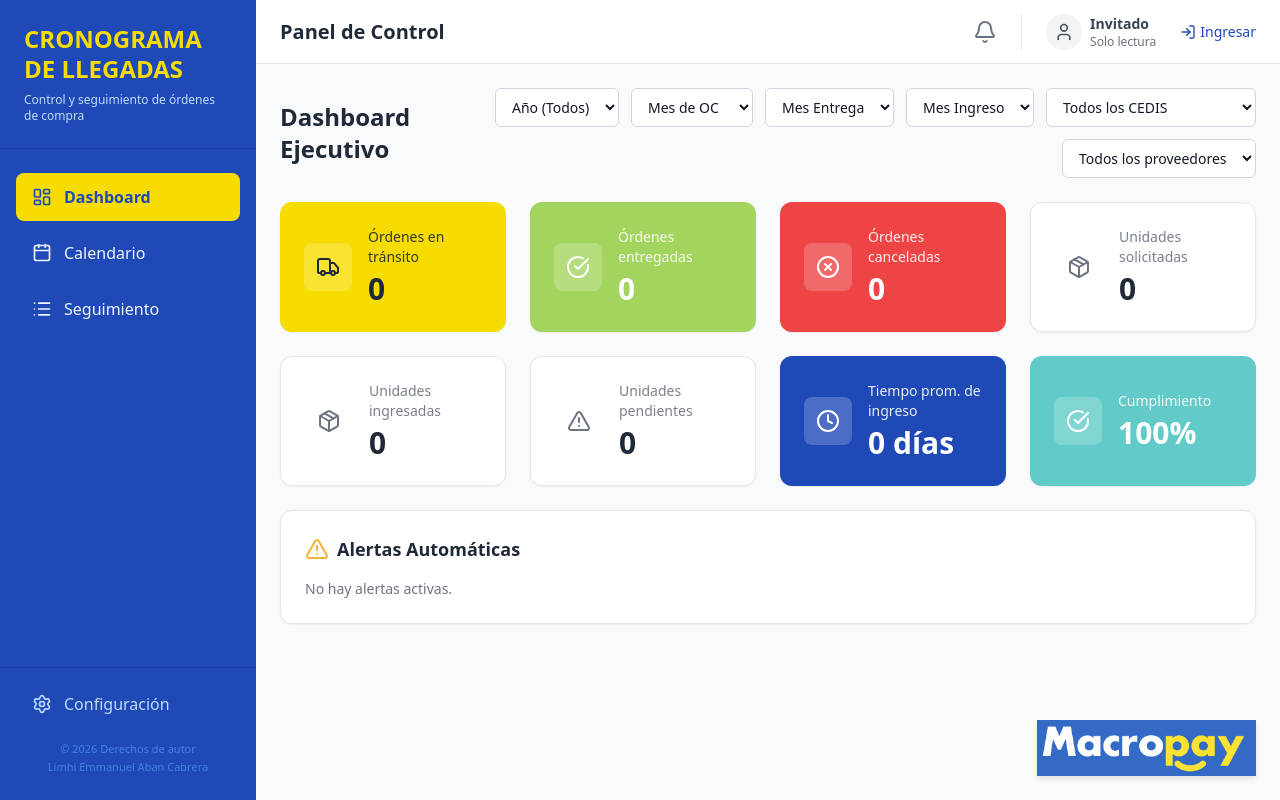
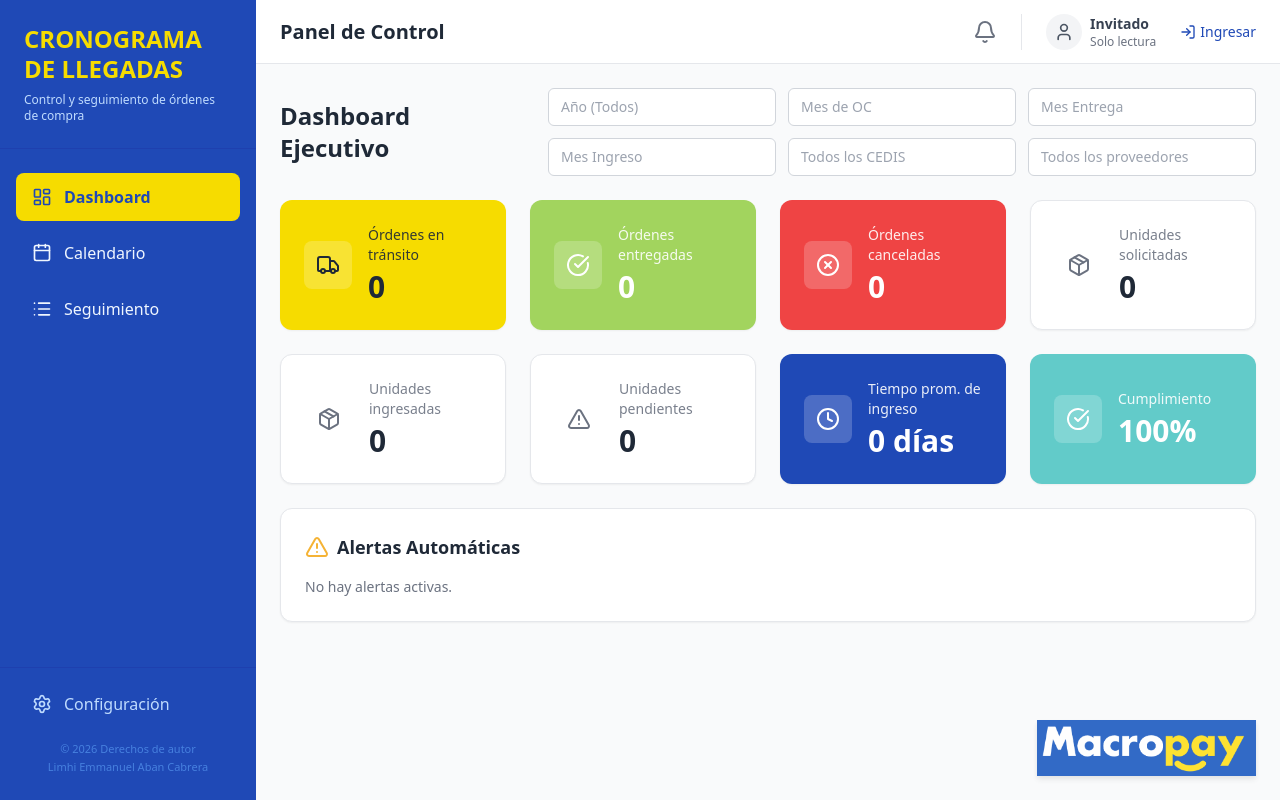
Before and after one commit to limhiaban-star/cronograma-llegadas, a React (Vite) app: page /#/ in a window 1280 px wide. Built offline with nearby package versions, Linux system fonts and the light colour scheme.

Commit message:
Convert all filters to searchable dropdowns in TrackingTable and Dashboard

```diff
--- a/src/pages/Dashboard.jsx
+++ b/src/pages/Dashboard.jsx
@@ -27,18 +27,23 @@ export default function Dashboard() {
   const [filterMesIngreso, setFilterMesIngreso] = useState('');
   const [filterAño, setFilterAño] = useState('');
 
+  const getMesNum = (label) => {
+    const mes = MESES.find(m => m.label === label);
+    return mes ? mes.value : label;
+  };
+
   const filteredOrders = orders.filter(o => {
     const matchesProveedor = filterProveedor ? o.proveedor === filterProveedor : true;
     const matchesCedi = filterCedi ? o.cedi === filterCedi : true;
 
     const mesOC = o.fechaOC ? o.fechaOC.substring(5, 7) : '';
-    const matchesMesOC = filterMesOC ? mesOC === filterMesOC : true;
+    const matchesMesOC = filterMesOC ? mesOC === getMesNum(filterMesOC) : true;
 
     const mesEntrega = o.fechaEntrega ? o.fechaEntrega.substring(5, 7) : '';
-    const matchesMesEntrega = filterMesEntrega ? mesEntrega === filterMesEntrega : true;
+    const matchesMesEntrega = filterMesEntrega ? mesEntrega === getMesNum(filterMesEntrega) : true;
 
     const mesIngreso = o.fechaIngreso ? o.fechaIngreso.substring(5, 7) : '';
-    const matchesMesIngreso = filterMesIngreso ? mesIngreso === filterMesIngreso : true;
+    const matchesMesIngreso = filterMesIngreso ? mesIngreso === getMesNum(filterMesIngreso) : true;
 
     const añoOC = o.fechaOC ? o.fechaOC.substring(0, 4) : '';
     const añoEntrega = o.fechaEntrega ? o.fechaEntrega.substring(0, 4) : '';
@@ -85,59 +90,65 @@ export default function Dashboard() {
       <div className="flex flex-col xl:flex-row items-start xl:items-center justify-between gap-4">
         <h1 className="text-2xl font-display font-black text-gray-800">Dashboard Ejecutivo</h1>
         <div className="flex flex-wrap items-center gap-3 w-full xl:w-auto justify-start xl:justify-end">
-          <select
+          <input
+            list="dash-anos-list"
+            placeholder="Año (Todos)"
             className="border border-gray-300 rounded-md py-2 px-3 text-sm focus:ring-macro-blue outline-none bg-white min-w-[120px] flex-1 xl:flex-none"
             value={filterAño}
             onChange={(e) => setFilterAño(e.target.value)}
-          >
-            <option value="">Año (Todos)</option>
+          />
+          <datalist id="dash-anos-list">
             {AÑOS.map(a => <option key={a} value={a}>{a}</option>)}
-          </select>
+          </datalist>
 
-          <select
+          <input
+            list="dash-meses-list"
+            placeholder="Mes de OC"
             className="border border-gray-300 rounded-md py-2 px-3 text-sm focus:ring-macro-blue outline-none bg-white min-w-[120px] flex-1 xl:flex-none"
             value={filterMesOC}
             onChange={(e) => setFilterMesOC(e.target.value)}
-          >
-            <option value="">Mes de OC</option>
-            {MESES.map(m => <option key={m.value} value={m.value}>{m.label}</option>)}
-          </select>
+          />
 
-          <select
+          <input
+            list="dash-meses-list"
+            placeholder="Mes Entrega"
             className="border border-gray-300 rounded-md py-2 px-3 text-sm focus:ring-macro-blue outline-none bg-white min-w-[120px] flex-1 xl:flex-none"
             value={filterMesEntrega}
             onChange={(e) => setFilterMesEntrega(e.target.value)}
-          >
-            <option value="">Mes Entrega</option>
-            {MESES.map(m => <option key={m.value} value={m.value}>{m.label}</option>)}
-          </select>
+          />
 
-          <select
+          <input
+            list="dash-meses-list"
+            placeholder="Mes Ingreso"
             className="border border-gray-300 rounded-md py-2 px-3 text-sm focus:ring-macro-blue outline-none bg-white min-w-[120px] flex-1 xl:flex-none"
             value={filterMesIngreso}
             onChange={(e) => setFilterMesIngreso(e.target.value)}
-          >
-            <option value="">Mes Ingreso</option>
-            {MESES.map(m => <option key={m.value} value={m.value}>{m.label}</option>)}
-          </select>
+          />
+          <datalist id="dash-meses-list">
+            {MESES.map(m => <option key={m.value} value={m.label}>{m.label}</option>)}
+          </datalist>
 
-          <select
+          <input
+            list="dash-cedis-list"
+            placeholder="Todos los CEDIS"
             className="border border-gray-300 rounded-md py-2 px-3 text-sm focus:ring-macro-blue outline-none bg-white min-w-[140px] flex-1 xl:flex-none"
             value={filterCedi}
             onChange={(e) => setFilterCedi(e.target.value)}
-          >
-            <option value="">Todos los CEDIS</option>
+          />
+          <datalist id="dash-cedis-list">
             {CEDIS.map(c => <option key={c} value={c}>{c}</option>)}
-          </select>
+          </datalist>
 
-          <select
+          <input
+            list="dash-proveedores-list"
+            placeholder="Todos los proveedores"
             className="border border-gray-300 rounded-md py-2 px-3 text-sm focus:ring-macro-blue outline-none bg-white min-w-[140px] flex-1 xl:flex-none"
             value={filterProveedor}
             onChange={(e) => setFilterProveedor(e.target.value)}
-          >
-            <option value="">Todos los proveedores</option>
+          />
+          <datalist id="dash-proveedores-list">
             {PROVEEDORES.map(p => <option key={p} value={p}>{p}</option>)}
-          </select>
+          </datalist>
         </div>
       </div>
 
```
